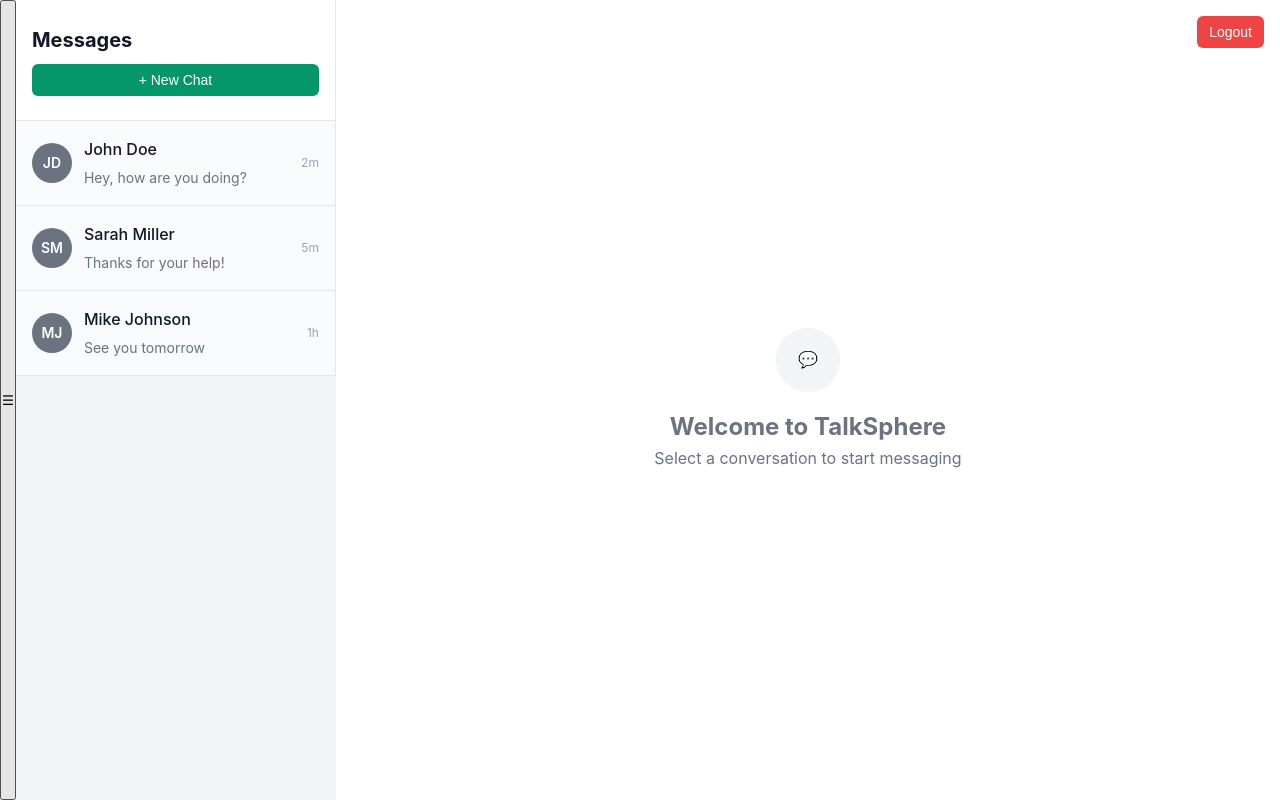
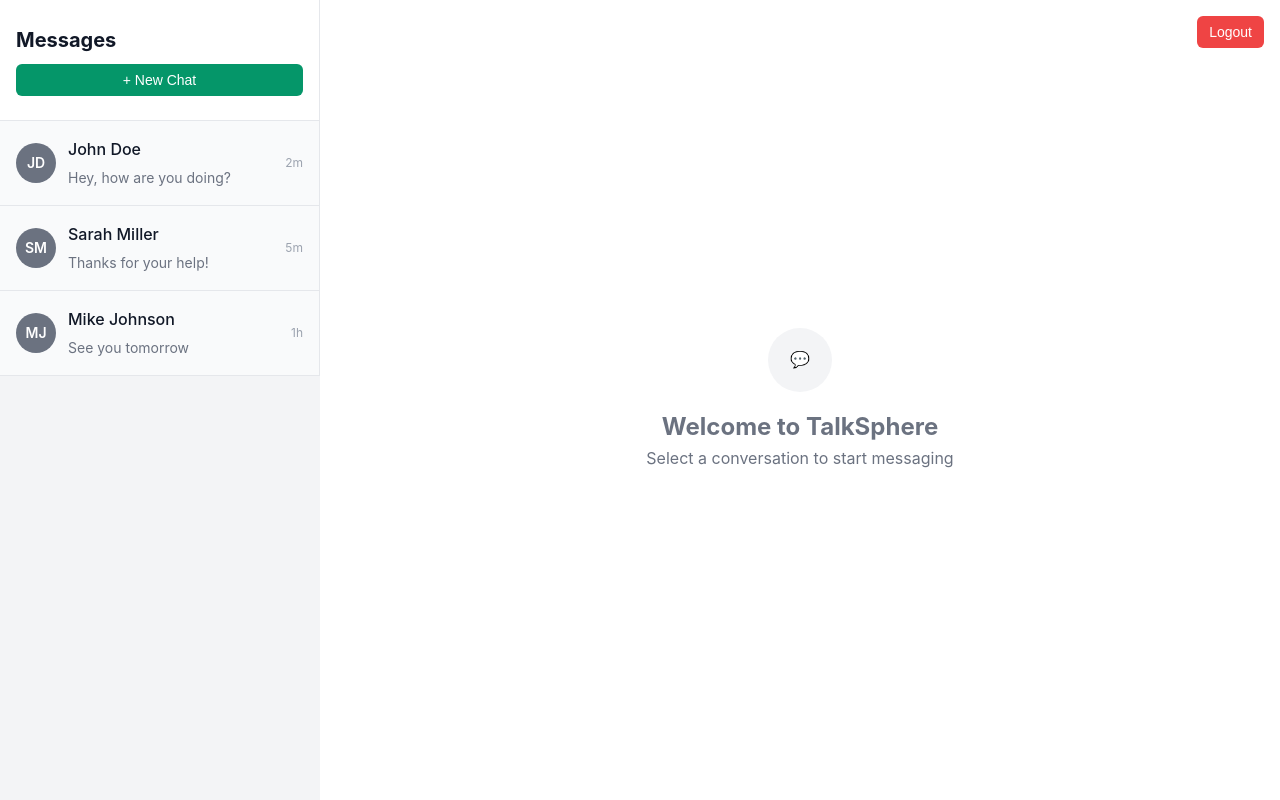
Before and after one commit to swapnilsontakke7676/TalkSphere, a React (Vite) app in the folder frontend/: page /chats in a window 1280 px wide. Built offline with nearby package versions, Linux system fonts and the light colour scheme; sample sign-in values are in the browser's storage.

Commit message:
Removed Side Button

```diff
--- a/frontend/src/pages/ChatPage.jsx
+++ b/frontend/src/pages/ChatPage.jsx
@@ -69,7 +69,6 @@
     return (
         <div className="chat-container">
             <div className="chat-layout">
-                <button className="mobile-menu-btn" onClick={toggleMobileMenu}>☰</button>
 
                 <div className={`${isMobileMenuOpen ? 'mobile-open' : ''}`}>
                     <ChatList
```
